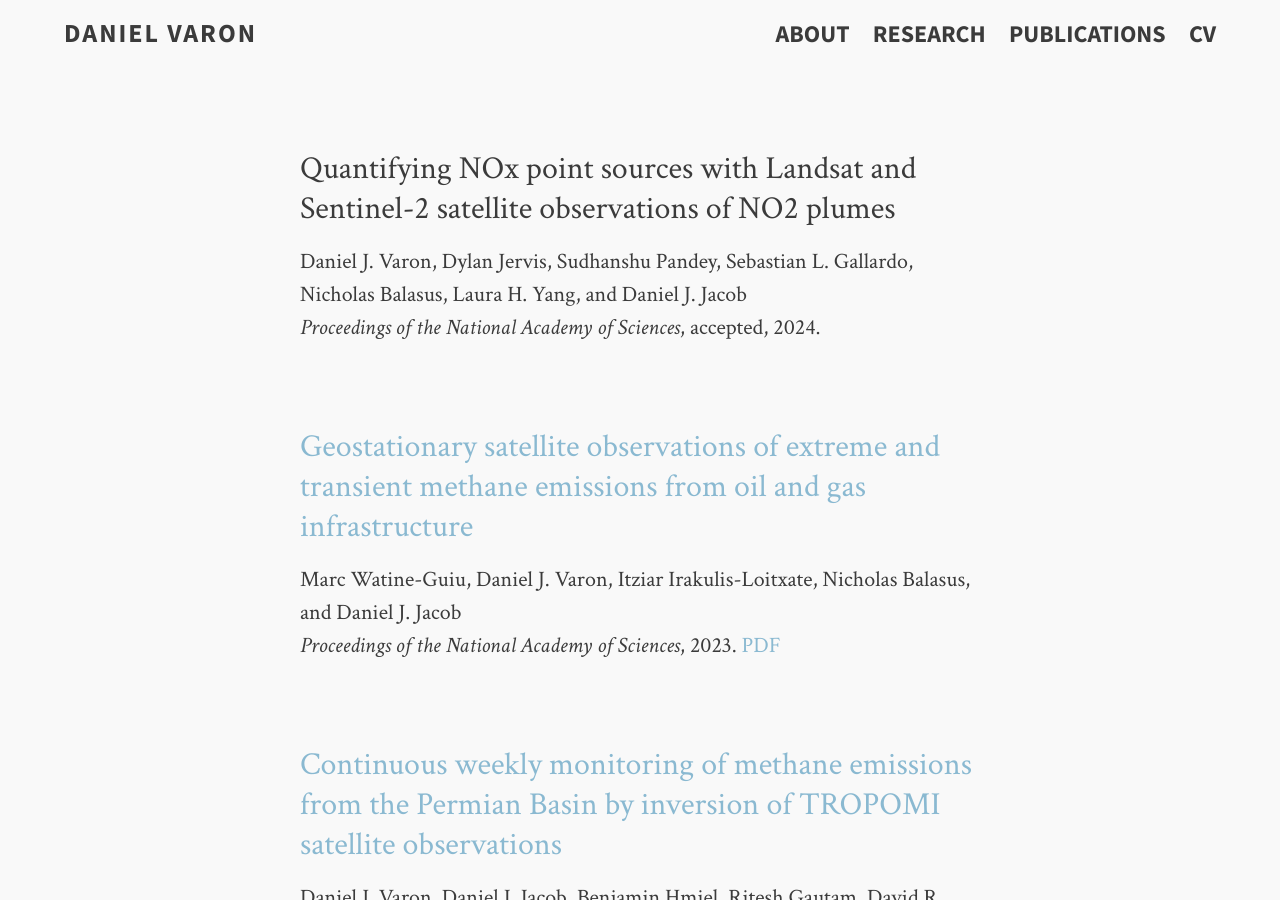
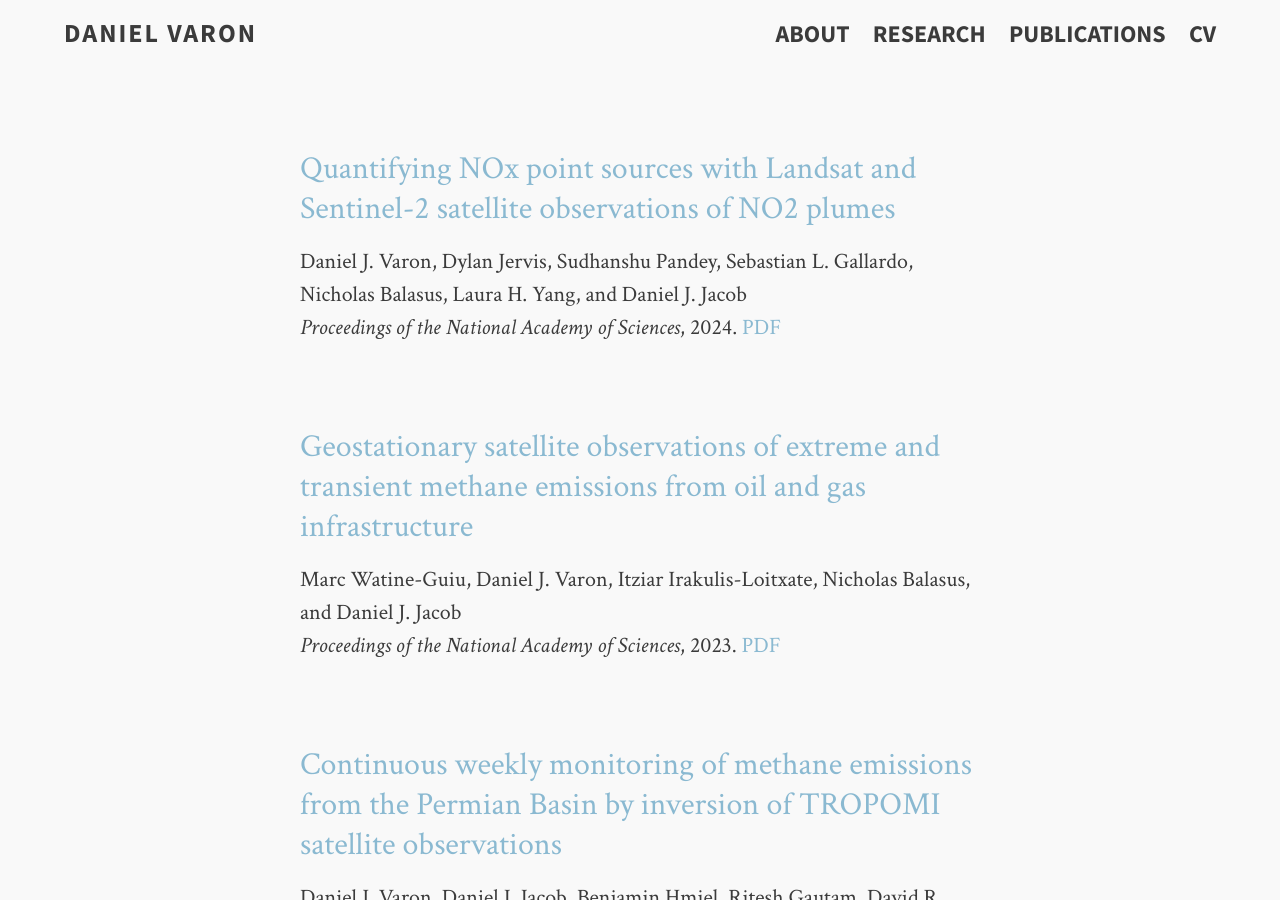
Before and after one commit to djvaron/djvaron.github.io, a Jekyll site: the page built from publications.md, in a window 1280 px wide and 900 px high. Built offline with Jekyll 4.4.1, drawn with Linux system fonts in a browser that asks for light colours.

Commit message:
update research and publications pages

```diff
--- a/publications.md
+++ b/publications.md
@@ -5,10 +5,10 @@ title: Publications
 tags: [daniel varon, methane, satellites, climate, research, imi]
 ---
 
-### Quantifying NOx point sources with Landsat and Sentinel-2 satellite observations of NO2 plumes
+### <a href="https://www.pnas.org/doi/10.1073/pnas.2317077121" target="_blank">Quantifying NOx point sources with Landsat and Sentinel-2 satellite observations of NO2 plumes</a>
 
 Daniel J. Varon, Dylan Jervis, Sudhanshu Pandey, Sebastian L. Gallardo, Nicholas Balasus, Laura H. Yang, and Daniel J. Jacob<br>
-<em>Proceedings of the National Academy of Sciences</em>, accepted, 2024.
+<em>Proceedings of the National Academy of Sciences</em>, 2024. <a href="https://www.pnas.org/doi/10.1073/pnas.2317077121" target="_blank">PDF</a>
 <br>
 <br>
 
```
Also changed, not shown: research.md (+1 -1 lines).
